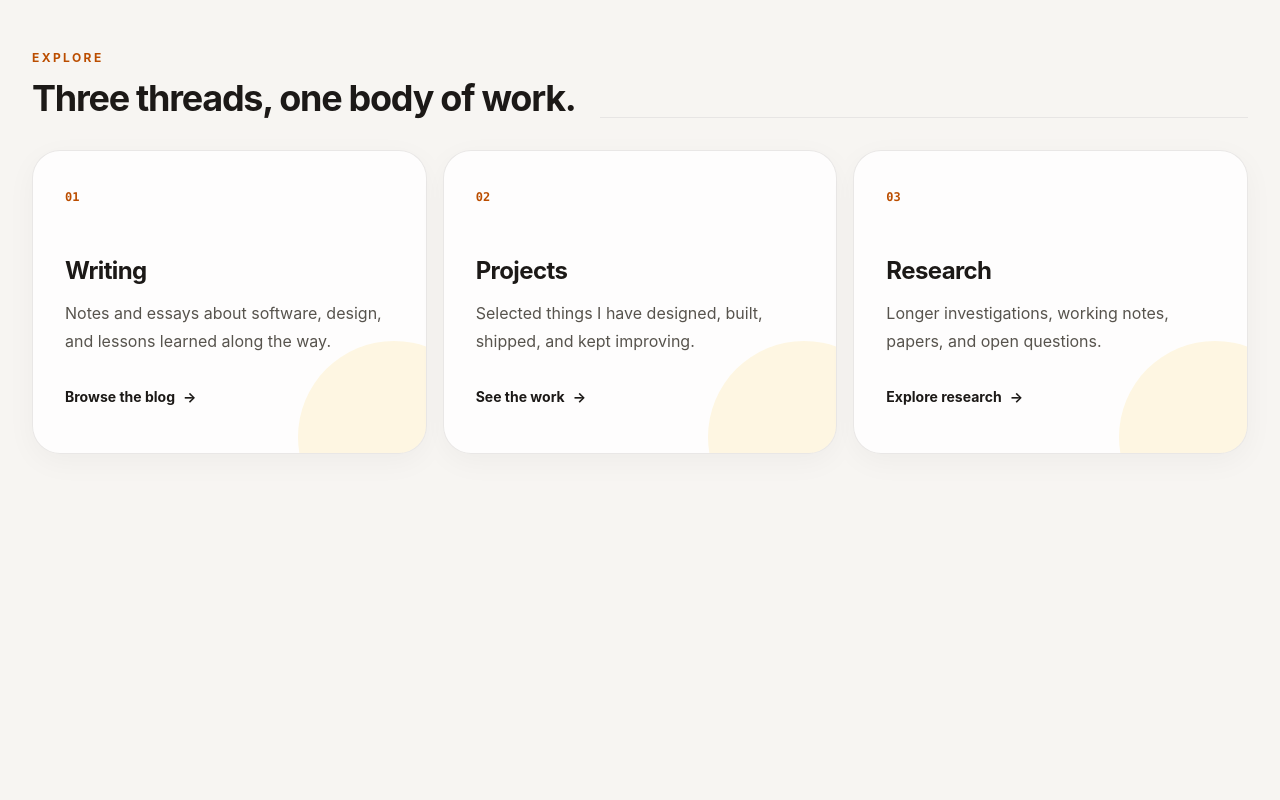
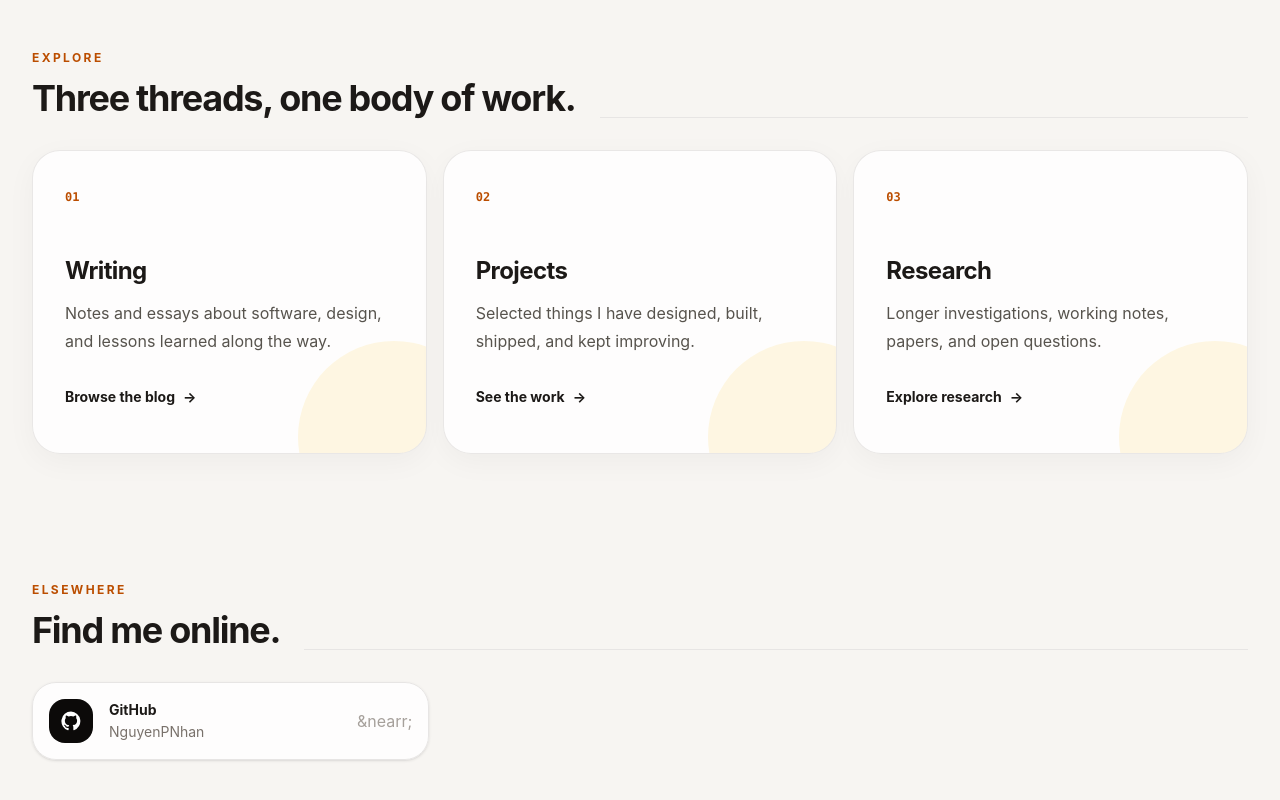
Before and after one commit to NguyenPNhan/personal-blog, a React (Vite) app: page / in a window 1280 px wide. Shown: the part 744-1544 px from the top of the page. Before the commit the page ends 1358 px from the top, so only its background shows below. Built offline with nearby package versions, Linux system fonts and the light colour scheme.

Commit message:
add social

```diff
--- a/src/App.tsx
+++ b/src/App.tsx
@@ -7,6 +7,7 @@ import ProjectDetailPage from './pages/project/ProjectDetailPage'
 import ResearchPage from './pages/research/ResearchPage'
 import ResearchDetailPage from './pages/research/ResearchDetailPage'
 import AdminPage from './pages/admin/AdminPage'
+import SocialLinks from './components/SocialLinks'
 
 const navigation = [
   { label: 'Blog', to: '/blog' },
@@ -84,13 +85,13 @@ function Home() {
         <div className="hero-shape hero-shape-ring" />
         <div className="hero-shape hero-shape-square" />
         <div className="relative max-w-5xl">
-          <p className="eyebrow">Ideas, experiments, and discoveries</p>
           <h1 className="mt-7 text-5xl font-bold leading-[0.98] tracking-[-0.06em] text-stone-950 sm:text-7xl lg:text-8xl">
-            A place for things I <span className="relative isolate whitespace-nowrap text-amber-600">learn<span className="absolute -bottom-1 left-0 -z-10 h-2 w-full rounded-full bg-amber-200/70" /></span> and build.
+            NguyenPNhan's Blog
           </h1>
           <div className="mt-10 flex flex-wrap gap-3">
             <Link to="/blog" className="primary-button">Read the blog <span aria-hidden="true">&rarr;</span></Link>
             <Link to="/project" className="secondary-button">Explore projects</Link>
+            <Link to="/research" className="secondary-button">Explore research</Link>
           </div>
         </div>
       </section>
@@ -115,6 +116,17 @@ function Home() {
             </Link>
           ))}
         </div>
+      </section>
+
+      <section className="pb-24 sm:pb-32" aria-labelledby="social-heading">
+        <div className="mb-8 flex items-end justify-between gap-6">
+          <div>
+            <p className="text-xs font-bold uppercase tracking-[0.2em] text-amber-700">Elsewhere</p>
+            <h2 id="social-heading" className="mt-3 text-3xl font-bold tracking-[-0.035em] sm:text-4xl">Find me online.</h2>
+          </div>
+          <div className="hidden h-px flex-1 bg-stone-200 sm:block" />
+        </div>
+        <SocialLinks />
       </section>
     </>
   )
--- /dev/null
+++ b/src/components/SocialLinks.tsx
@@ -0,0 +1,81 @@
+import type { ReactNode } from 'react'
+import { socialAccounts, type SocialIcon } from '../data/socialAccounts'
+
+const icons: Record<SocialIcon, { label: string; graphic: ReactNode }> = {
+  github: {
+    label: 'GitHub',
+    graphic: (
+      <svg viewBox="0 0 24 24" aria-hidden="true" className="size-5 fill-current">
+        <path d="M12 .7a11.5 11.5 0 0 0-3.64 22.41c.58.1.79-.25.79-.56v-2.23c-3.22.7-3.9-1.37-3.9-1.37-.52-1.34-1.28-1.69-1.28-1.69-1.05-.72.08-.7.08-.7 1.16.08 1.77 1.19 1.77 1.19 1.03 1.77 2.7 1.26 3.36.96.1-.75.4-1.26.73-1.55-2.57-.29-5.27-1.28-5.27-5.69 0-1.26.45-2.28 1.18-3.09-.12-.29-.51-1.47.11-3.05 0 0 .96-.31 3.16 1.18a10.9 10.9 0 0 1 5.76 0c2.2-1.49 3.16-1.18 3.16-1.18.62 1.58.23 2.76.11 3.05.74.81 1.18 1.83 1.18 3.09 0 4.42-2.71 5.39-5.29 5.68.42.36.79 1.06.79 2.14v3.17c0 .31.21.67.8.56A11.5 11.5 0 0 0 12 .7Z" />
+      </svg>
+    ),
+  },
+  linkedin: {
+    label: 'LinkedIn',
+    graphic: (
+      <svg viewBox="0 0 24 24" aria-hidden="true" className="size-5 fill-current">
+        <path d="M5.37 3.5A2.37 2.37 0 1 1 .63 3.5a2.37 2.37 0 0 1 4.74 0ZM1 8h4.75v15H1V8Zm7.75 0h4.55v2.05h.06c.64-1.2 2.19-2.47 4.5-2.47 4.81 0 5.7 3.17 5.7 7.29V23h-4.74v-7.2c0-1.72-.03-3.93-2.4-3.93-2.4 0-2.77 1.87-2.77 3.8V23H8.75V8Z" />
+      </svg>
+    ),
+  },
+  x: {
+    label: 'X',
+    graphic: (
+      <svg viewBox="0 0 24 24" aria-hidden="true" className="size-5 fill-current">
+        <path d="M18.9 2H22l-6.78 7.75L23.2 22h-6.25l-4.9-6.4L6.46 22H3.34l7.26-8.3L2.95 2H9.36l4.42 5.84L18.9 2Zm-1.1 17.84h1.72L8.43 4.05H6.58L17.8 19.84Z" />
+      </svg>
+    ),
+  },
+  email: {
+    label: 'Email',
+    graphic: (
+      <svg viewBox="0 0 24 24" aria-hidden="true" className="size-5 fill-none stroke-current" strokeWidth="1.8">
+        <rect x="2.5" y="4.5" width="19" height="15" rx="3" />
+        <path d="m4 7 8 6 8-6" />
+      </svg>
+    ),
+  },
+}
+
+function SocialLinks() {
+  return (
+    <ul className="grid gap-3 sm:grid-cols-2 lg:grid-cols-3">
+      {socialAccounts.map((account, index) => {
+        const icon = icons[account.icon]
+        const content = (
+          <>
+            <span className="grid size-11 place-items-center rounded-2xl bg-stone-950 text-white">
+              {icon.graphic}
+            </span>
+            <span className="min-w-0">
+              <span className="block text-sm font-bold text-stone-900">{icon.label}</span>
+              {account.username && <span className="mt-0.5 block truncate text-sm text-stone-500">{account.username}</span>}
+            </span>
+            {account.link && <span className="ml-auto text-stone-400 transition-transform group-hover:-translate-y-0.5 group-hover:translate-x-0.5" aria-hidden="true">&nearr;</span>}
+          </>
+        )
+
+        return (
+          <li key={`${account.icon}-${account.username ?? index}`}>
+            {account.link ? (
+              <a
+                href={account.link}
+                target="_blank"
+                rel="noreferrer"
+                className="group flex items-center gap-4 rounded-3xl border border-stone-200 bg-white/80 p-4 shadow-sm transition hover:-translate-y-1 hover:border-amber-200 hover:shadow-lg"
+              >
+                {content}
+              </a>
+            ) : (
+              <div className="flex items-center gap-4 rounded-3xl border border-stone-200 bg-white/60 p-4">
+                {content}
+              </div>
+            )}
+          </li>
+        )
+      })}
+    </ul>
+  )
+}
+
+export default SocialLinks
--- /dev/null
+++ b/src/data/socialAccounts.ts
@@ -0,0 +1,15 @@
+export type SocialIcon = 'github' | 'linkedin' | 'x' | 'email'
+
+export type SocialAccount = {
+  icon: SocialIcon
+  link?: string
+  username?: string
+}
+
+export const socialAccounts: SocialAccount[] = [
+  {
+    icon: 'github',
+    link: 'https://github.com/NguyenPNhan',
+    username: 'NguyenPNhan',
+  },
+]
```
Also changed, not shown: 1 other file (tests, documents, lock files or other folders).
